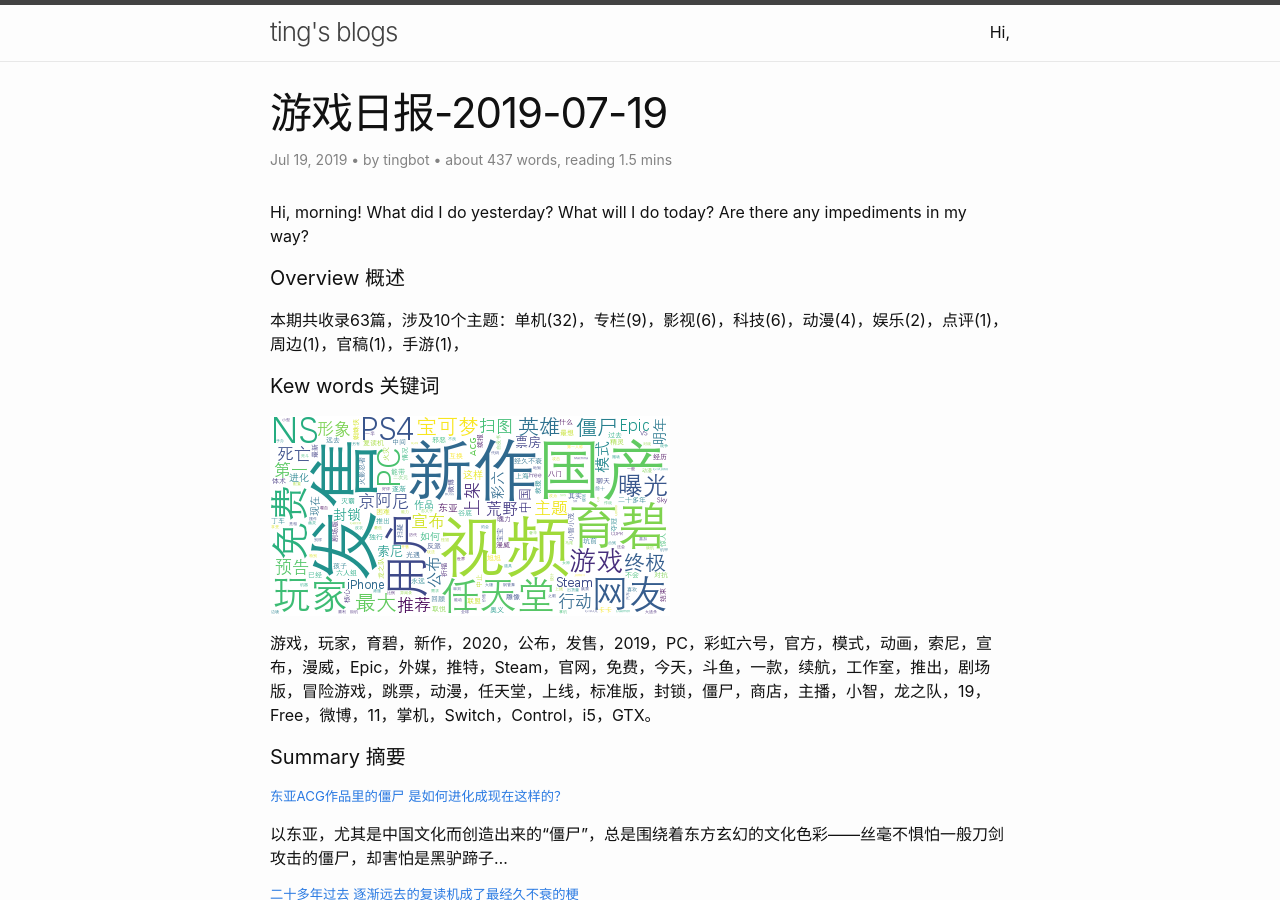
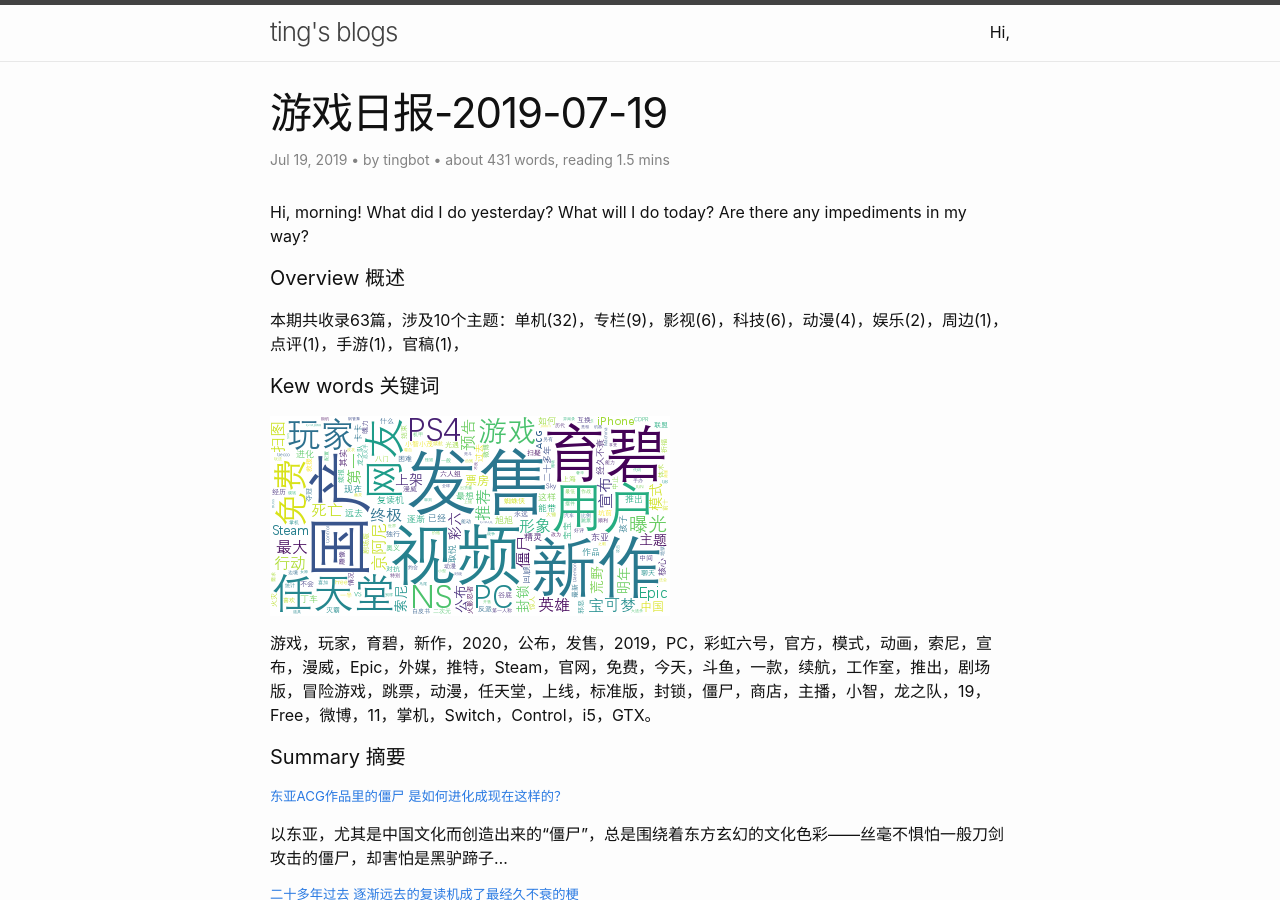
Before and after one commit to tatatingting/dev.github.io, a Jekyll site: the page built from _posts/2019-07-19-game1night-2019-07-19.md, in a window 1280 px wide and 900 px high. Built offline with Jekyll 4.4.1, drawn with Linux system fonts in a browser that asks for light colours; comment, search, counter and statistics services are not loaded; some of the changed text lies outside the part shown.

Commit message:
fix cumsum

```diff
--- a/_posts/2019-07-19-game1night-2019-07-19.md
+++ b/_posts/2019-07-19-game1night-2019-07-19.md
@@ -9,7 +9,7 @@
 
 #### Overview 概述
 
-本期共收录63篇，涉及10个主题：单机(32)，专栏(9)，影视(6)，科技(6)，动漫(4)，娱乐(2)，点评(1)，周边(1)，官稿(1)，手游(1)，
+本期共收录63篇，涉及10个主题：单机(32)，专栏(9)，影视(6)，科技(6)，动漫(4)，娱乐(2)，周边(1)，点评(1)，手游(1)，官稿(1)，
 
 #### Kew words 关键词
 
```
Also changed, not shown: other parts of _posts/2019-07-19-game1night-2019-07-19.md (+1 -3 lines), assets/img/gamedaily/2019-07-19-ciyun.png.
